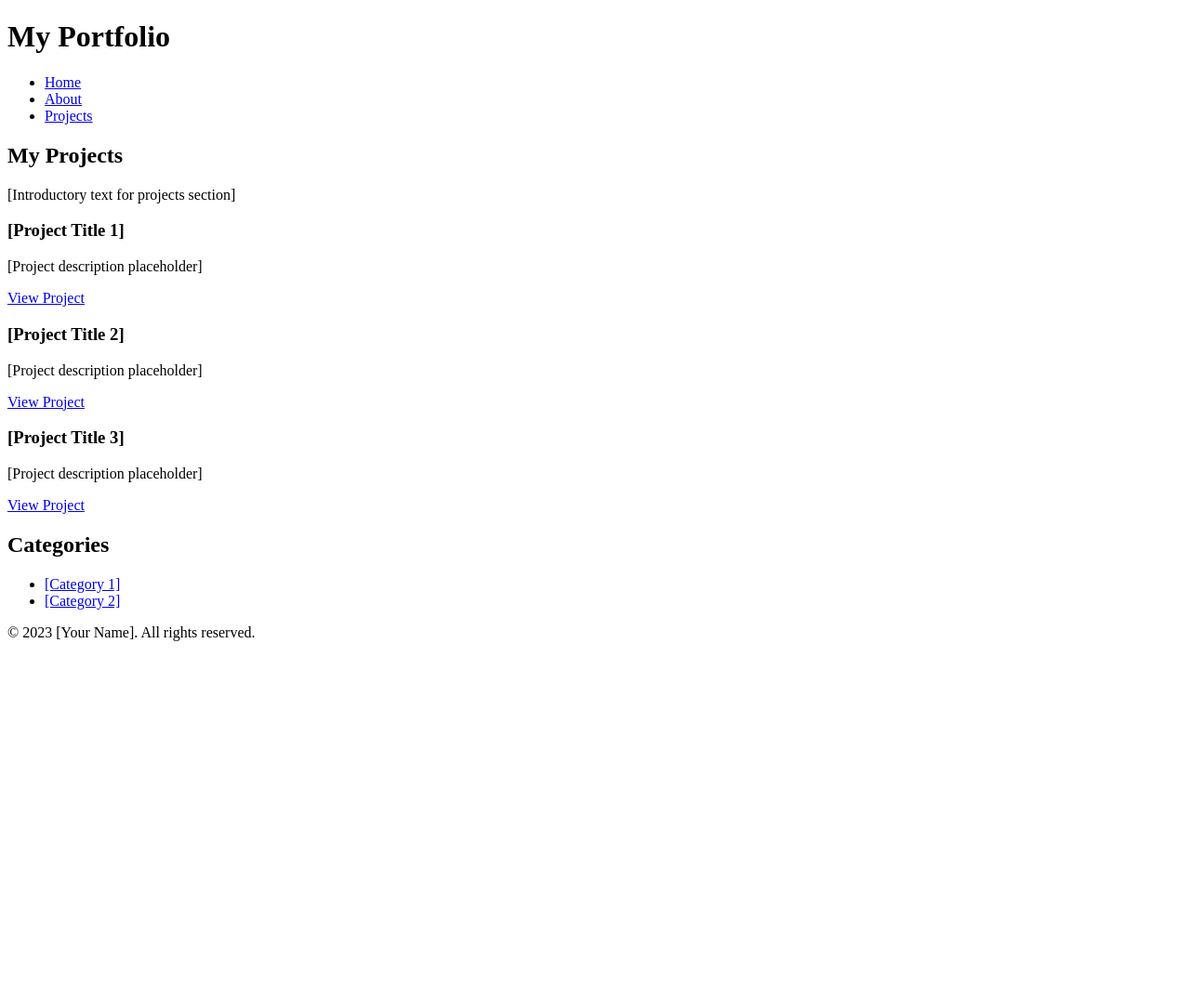
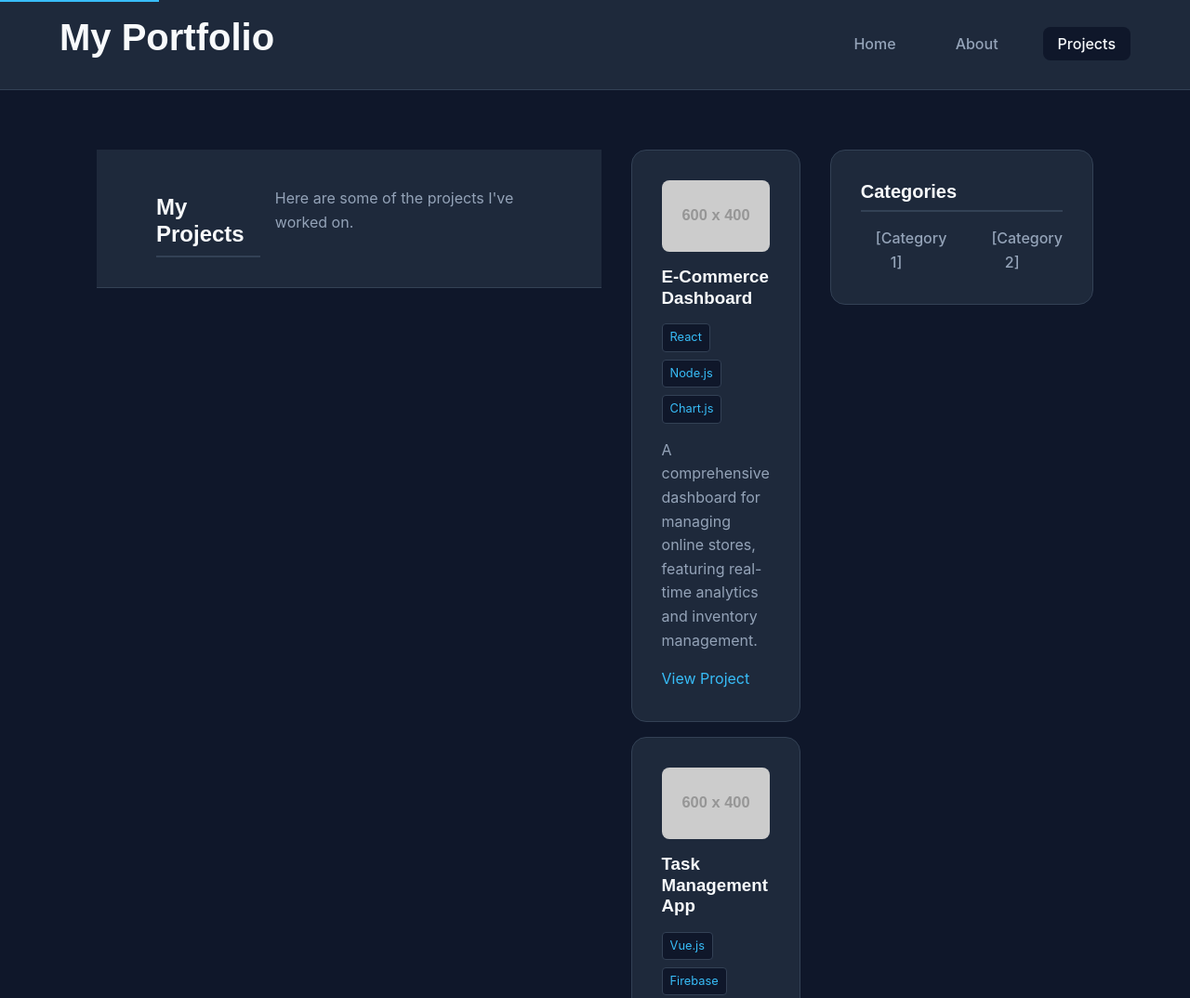
Before and after one commit to TanvirAuntu75/Onward, a plain HTML site: page projects.html in a window 1280 px wide. Shown: the top 1074 px of the page at 93% size. Before the commit the page ends 800 px from the top, so only its background shows below. Drawn offline with Linux system fonts and the light colour scheme.

Commit message:
Add files via upload

```diff
--- /dev/null
+++ b/data.json
@@ -0,0 +1,35 @@
+[
+  {
+    "title": "E-Commerce Dashboard",
+    "description": "A comprehensive dashboard for managing online stores, featuring real-time analytics and inventory management.",
+    "image": "https://placehold.co/600x400?text=E-Commerce",
+    "alt": "Dashboard interface showing sales charts and product lists",
+    "tags": [
+      "React",
+      "Node.js",
+      "Chart.js"
+    ]
+  },
+  {
+    "title": "Task Management App",
+    "description": "A productivity tool designed to help teams collaborate efficiently with drag-and-drop task boards.",
+    "image": "https://placehold.co/600x400?text=Task+App",
+    "alt": "Kanban board with tasks organized in columns",
+    "tags": [
+      "Vue.js",
+      "Firebase",
+      "Tailwind CSS"
+    ]
+  },
+  {
+    "title": "Weather Forecast API",
+    "description": "A robust API service providing accurate weather data and forecasts for locations worldwide.",
+    "image": "https://placehold.co/600x400?text=Weather+API",
+    "alt": "Code snippet showing JSON response from weather API",
+    "tags": [
+      "Python",
+      "FastAPI",
+      "PostgreSQL"
+    ]
+  }
+]
--- a/projects.html
+++ b/projects.html
@@ -6,9 +6,12 @@
     <meta name="viewport" content="width=device-width, initial-scale=1.0">
     <title>Projects - Portfolio</title>
     <meta name="description" content="Showcase of my recent projects.">
+    <link rel="stylesheet" href="style.css">
+    <script src="script.js" defer></script>
 </head>
 
 <body>
+    <a href="#main-content" class="skip-link">Skip to main content</a>
     <header role="banner">
         <h1>My Portfolio</h1>
         <nav role="navigation" aria-label="Main Navigation">
@@ -23,27 +26,12 @@
     <main id="main-content" role="main">
         <header>
             <h2>My Projects</h2>
-            <p>[Introductory text for projects section]</p>
+            <p>Here are some of the projects I've worked on.</p>
         </header>
 
-        <section aria-label="Project List">
-            <article aria-labelledby="project1-heading">
-                <h3 id="project1-heading">[Project Title 1]</h3>
-                <p>[Project description placeholder]</p>
-                <a href="#" aria-label="View details for Project 1">View Project</a>
-            </article>
-
-            <article aria-labelledby="project2-heading">
-                <h3 id="project2-heading">[Project Title 2]</h3>
-                <p>[Project description placeholder]</p>
-                <a href="#" aria-label="View details for Project 2">View Project</a>
-            </article>
-
-            <article aria-labelledby="project3-heading">
-                <h3 id="project3-heading">[Project Title 3]</h3>
-                <p>[Project description placeholder]</p>
-                <a href="#" aria-label="View details for Project 3">View Project</a>
-            </article>
+        <section id="projects-list" aria-label="Project List">
+            <!-- Projects will be dynamically injected here -->
+            <p>Loading projects...</p>
         </section>
 
         <aside aria-labelledby="categories-heading">
--- /dev/null
+++ b/script.js
@@ -0,0 +1,87 @@
+document.addEventListener('DOMContentLoaded', () => {
+    const projectsContainer = document.getElementById('projects-list');
+
+    // Function to create a project card HTML structure
+    function createProjectCard(project) {
+        const article = document.createElement('article');
+        article.setAttribute('aria-labelledby', `project-${project.title.replace(/\s+/g, '-').toLowerCase()}`);
+
+        // Create Image
+        const img = document.createElement('img');
+        img.src = project.image;
+        img.alt = project.alt || `Screenshot of ${project.title}`;
+        img.style.borderRadius = 'var(--radius-md)';
+        img.style.marginBottom = 'var(--spacing-md)';
+
+        // Create Heading
+        const h3 = document.createElement('h3');
+        h3.id = `project-${project.title.replace(/\s+/g, '-').toLowerCase()}`;
+        h3.textContent = project.title;
+
+        // Create Description
+        const p = document.createElement('p');
+        p.textContent = project.description;
+
+        // Create Tags
+        const tagsContainer = document.createElement('div');
+        tagsContainer.style.display = 'flex';
+        tagsContainer.style.gap = '0.5rem';
+        tagsContainer.style.marginBottom = '1rem';
+        tagsContainer.style.flexWrap = 'wrap';
+
+        project.tags.forEach(tag => {
+            const span = document.createElement('span');
+            span.textContent = tag;
+            span.style.backgroundColor = 'var(--bg-primary)';
+            span.style.padding = '0.25rem 0.5rem';
+            span.style.borderRadius = '4px';
+            span.style.fontSize = '0.8rem';
+            span.style.color = 'var(--accent-color)';
+            span.style.border = '1px solid var(--border-color)';
+            tagsContainer.appendChild(span);
+        });
+
+        // Create Link
+        const link = document.createElement('a');
+        link.href = '#';
+        link.textContent = 'View Project';
+        link.setAttribute('aria-label', `View details for ${project.title}`);
+
+        // Append elements to article
+        article.appendChild(img);
+        article.appendChild(h3);
+        article.appendChild(tagsContainer);
+        article.appendChild(p);
+        article.appendChild(link);
+
+        return article;
+    }
+
+    // Fetch data from JSON file
+    fetch('data.json')
+        .then(response => {
+            if (!response.ok) {
+                throw new Error(`HTTP error! Status: ${response.status}`);
+            }
+            return response.json();
+        })
+        .then(data => {
+            // Clear loading message
+            projectsContainer.innerHTML = '';
+
+            // Iterate through data and append cards
+            data.forEach(project => {
+                const card = createProjectCard(project);
+                projectsContainer.appendChild(card);
+            });
+        })
+        .catch(error => {
+            // Display user-friendly error message
+            projectsContainer.innerHTML = `
+                <div style="color: #ef4444; padding: 1rem; border: 1px solid #ef4444; border-radius: 8px;">
+                    <h3>Error Loading Projects</h3>
+                    <p>Sorry, we couldn't load the projects at this time. Please try again later.</p>
+                </div>
+            `;
+        });
+});
--- a/style.css
+++ b/style.css
@@ -4,7 +4,8 @@
     --bg-secondary: #1e293b;
     --text-primary: #f8fafc;
     --text-secondary: #94a3b8;
-    --accent-color: #38bdf8; /* Sky Blue */
+    --accent-color: #38bdf8;
+    /* Sky Blue */
     --accent-hover: #0ea5e9;
     --border-color: #334155;
 
@@ -24,7 +25,9 @@
 }
 
 /* Reset & Base Styles */
-*, *::before, *::after {
+*,
+*::before,
+*::after {
     box-sizing: border-box;
     margin: 0;
     padding: 0;
@@ -60,7 +63,9 @@ img {
 }
 
 /* Typography */
-h1, h2, h3 {
+h1,
+h2,
+h3 {
     font-family: var(--font-heading);
     color: var(--text-primary);
     margin-bottom: var(--spacing-md);
@@ -110,7 +115,8 @@ nav a {
     border-radius: var(--radius-md);
 }
 
-nav a:hover, nav a[aria-current="page"] {
+nav a:hover,
+nav a[aria-current="page"] {
     color: var(--text-primary);
     background-color: var(--bg-primary);
 }
@@ -127,7 +133,9 @@ main {
     margin: 0 auto;
 }
 
-section, article, aside {
+section,
+article,
+aside {
     display: flex;
     flex-direction: column;
 }
@@ -193,6 +201,7 @@ footer p {
 
 /* Tablet & Desktop Styles (Media Query) */
 @media (min-width: 768px) {
+
     /* Header layout changes to row */
     header {
         flex-direction: row;
@@ -213,9 +222,10 @@ footer p {
     }
 
     /* Content area takes up more space */
-    main > section,
-    main > article,
-    main > div.content-wrapper { /* Assuming we might wrap content later, but for now direct children */
+    main>section,
+    main>article,
+    main>div.content-wrapper {
+        /* Assuming we might wrap content later, but for now direct children */
         flex: 3;
     }
 
@@ -228,7 +238,8 @@ footer p {
     }
 
     section[aria-label="Project List"] article {
-        flex: 1 1 calc(50% - var(--spacing-md)); /* 2 columns */
+        flex: 1 1 calc(50% - var(--spacing-md));
+        /* 2 columns */
     }
 
     /* Aside takes up less space */
@@ -243,3 +254,26 @@ footer p {
         font-size: 2.5rem;
     }
 }
+
+/* Skip Link */
+.skip-link {
+    position: absolute;
+    top: -40px;
+    left: 0;
+    background: var(--accent-color);
+    color: var(--bg-primary);
+    padding: 8px;
+    z-index: 100;
+    transition: top 0.3s;
+}
+
+.skip-link:focus {
+    top: 0;
+}
+
+/* Focus Styles */
+a:focus,
+button:focus {
+    outline: 2px solid var(--accent-color);
+    outline-offset: 2px;
+}
```
Also changed, not shown: about.html (+2 -0 lines), index.html (+5 -0 lines).
